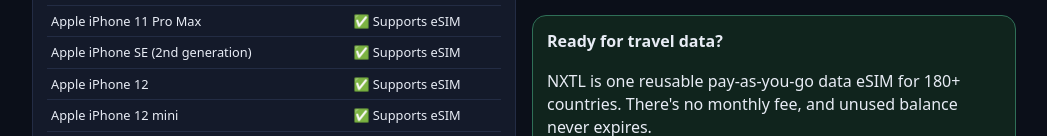
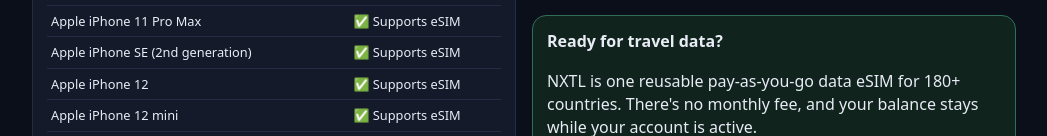
Before and after one commit to nxtlsim/esim-compatibility-check, a plain HTML site: page docs/index.html in a window 1280 px wide. Shown: the part 664-800 px from the top of the page, without its empty margins (116-1163 px from the left). Drawn offline with Linux system fonts and the light colour scheme.

Commit message:
Align balance wording with nxtlsim.com
Updated the description of NXTL eSIM to clarify balance retention.

```diff
--- a/docs/index.html
+++ b/docs/index.html
@@ -57,7 +57,7 @@ td input{padding:6px;font-size:14px}
 <p><b>Google Pixel:</b> Settings → About phone shows the model. Then Settings → Network &amp; internet → SIMs to add an eSIM.</p>
 <p><b>Tablets and Windows laptops:</b> you need a cellular (eSIM-capable) version. On Windows, open Settings → Network &amp; internet → Cellular and look for eSIM profiles.</p>
 <p class="hint">Menu names vary by software version. Don't delete an existing eSIM to test compatibility. Phones bought in mainland China, Hong Kong or Macao may differ, so check the exact model number.</p></section>
-<section class="nx" aria-labelledby="s5"><h2 id="s5">Ready for travel data?</h2><p>NXTL is one reusable pay-as-you-go data eSIM for 180+ countries. There's no monthly fee, and unused balance never expires.</p><a id="go" href="https://nxtlsim.com/?utm_source=github&utm_medium=tool&utm_campaign=esim-compatibility-check" rel="noopener" style="display:block;text-align:center;padding:14px;border-radius:12px;background:var(--ac);color:#06281a;font-weight:700;text-decoration:none;margin-top:12px">Ready? Get NXTL eSIM</a></section>
+<section class="nx" aria-labelledby="s5"><h2 id="s5">Ready for travel data?</h2><p>NXTL is one reusable pay-as-you-go data eSIM for 180+ countries. There's no monthly fee, and your balance stays while your account is active.</p><a id="go" href="https://nxtlsim.com/?utm_source=github&utm_medium=tool&utm_campaign=esim-compatibility-check" rel="noopener" style="display:block;text-align:center;padding:14px;border-radius:12px;background:var(--ac);color:#06281a;font-weight:700;text-decoration:none;margin-top:12px">Ready? Get NXTL eSIM</a></section>
 <section aria-labelledby="sh"><h2 id="sh">Share</h2><p class="hint">Shares a link that reopens this exact result.</p><button id="shb" type="button" class="sec">Share result</button><div id="shr" role="group" aria-label="Share options"></div></section></div></div><footer><a href="https://nxtlsim.com/?utm_source=github&utm_medium=tool&utm_campaign=esim-compatibility-check" rel="noopener">Built by NXTL eSIM — pay-as-you-go data in 180+ countries</a><br><a href="https://github.com/nxtlsim/esim-compatibility-check">Source on GitHub</a> · No sign-up, no trackers</footer></main><script>
 const $=id=>document.getElementById(id);let D=[],cat='all',meta={},DC=null;
 const ST={supported:['✅','Supports eSIM','#3ddc97'],config_check:['🟡','Depends on configuration','#f5c451'],regional_check:['🟡','Depends on region / version','#f5c451'],cellular_required:['🟡','Cellular version needed','#f5c451'],adapter_required:['🟠','Needs an eSIM adapter','#f59e51'],unsupported:['❌','No eSIM','#ff6b6b']};
```
